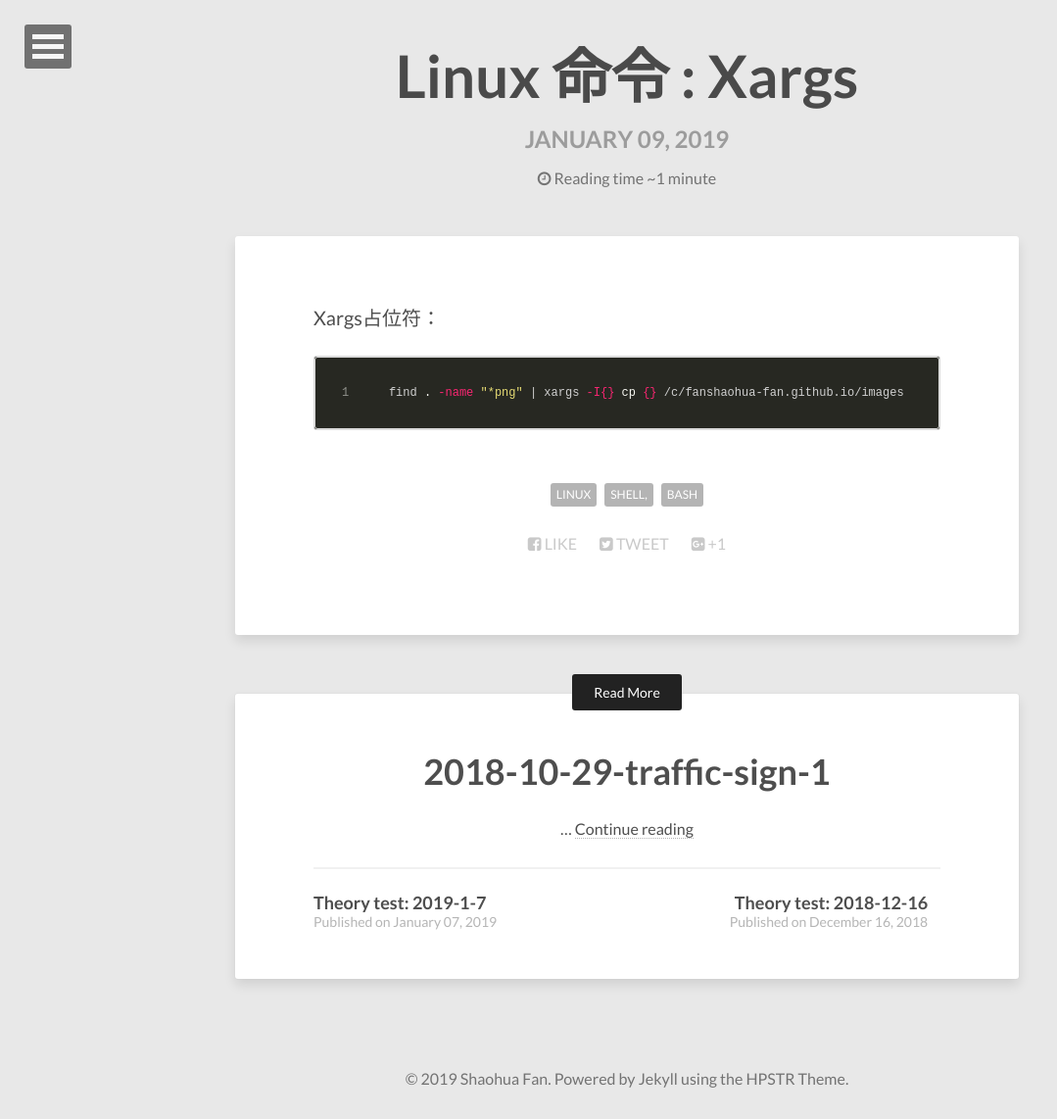
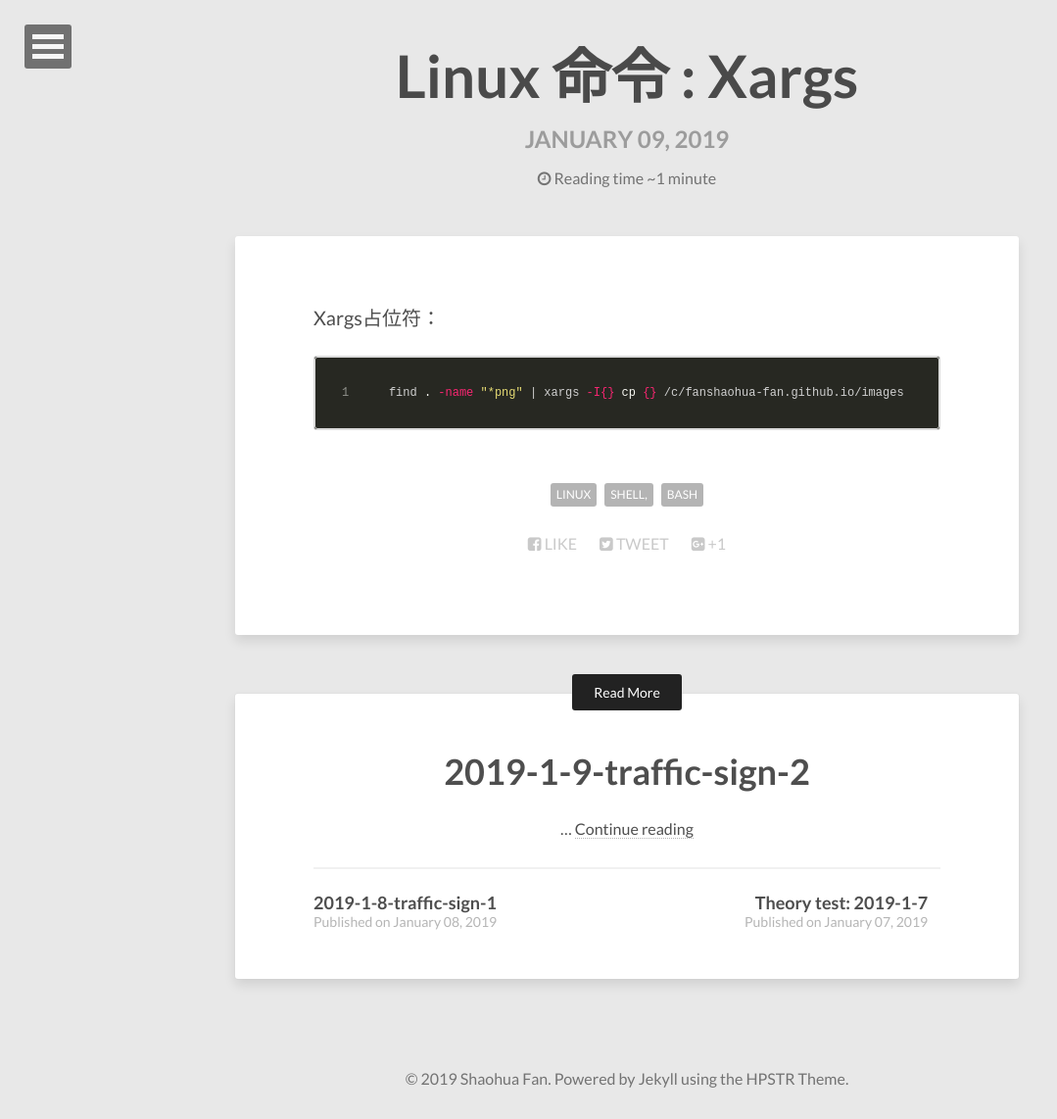
Before and after one commit to fanshaohua-fan/fanshaohua-fan.github.io, a Jekyll site: the page built from _posts/2019-1-9-linux-command-xargs.md, in a window 1280 px wide. Shown: the whole page at 98% size, without its empty margins (0-1079 px from the left). Built offline with Jekyll 4.4.1, drawn with Linux system fonts in a browser that asks for light colours; nearby versions of some CDN libraries.

Commit message:
2019-1-8-traffic-sign-2

```diff
--- a/_posts/2019-1-8-traffic-sign-1.md
+++ b/_posts/2019-1-8-traffic-sign-1.md
@@ -1,6 +1,6 @@
 ---
 layout: post
-title:  "2018-10-29-traffic-sign-1"
+title:  "2019-1-8-traffic-sign-1"
 categories: dutch-theory-test-car
 tags:  Theory-test
 ---
--- /dev/null
+++ b/_posts/2019-1-8-traffic-sign-2.md
@@ -0,0 +1,20 @@
+---
+layout: post
+title:  "2019-1-9-traffic-sign-2"
+categories: dutch-theory-test-car
+tags:  Theory-test
+---
+
+![](/images/2019-01-09-07-24-55.png)
+
+![](/images/2019-01-09-07-27-51.png)
+
+![](/images/2019-01-09-07-30-07.png)
+
+![](/images/2019-01-09-07-30-51.png)
+
+![](/images/2019-01-09-07-32-05.png)
+
+![](/images/2019-01-09-07-33-24.png)
+
+![](/images/2019-01-09-07-53-18.png)
```
Also changed, not shown: images/2019-01-09-07-24-55.png (added), images/2019-01-09-07-27-51.png (added), images/2019-01-09-07-30-07.png (added), images/2019-01-09-07-30-51.png (added), images/2019-01-09-07-32-05.png (added), images/2019-01-09-07-33-24.png (added), images/2019-01-09-07-53-18.png (added).
